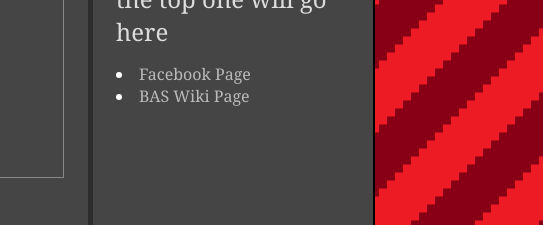
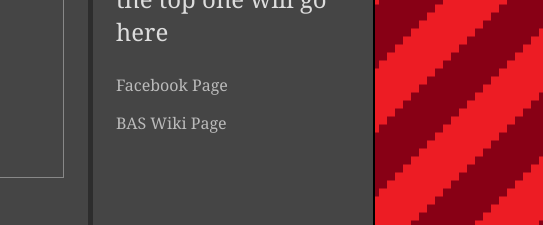
Before and after one commit to Logarathon1/russian-roulette-bot, a plain HTML site: page index.html in a window 1280 px wide. Shown: the part 336-561 px from the top of the page, 737-1280 px from the left. Drawn offline with Linux system fonts and the light colour scheme.

Commit message:
Update index.html

```diff
--- a/index.html
+++ b/index.html
@@ -35,8 +35,8 @@
 <aside>
 <section class = "about">
 <h2>some other menu that's not a dupe of the top one will go here</h2>
-<li><a href = "https://www.facebook.com/RussianRouletteBot1667">Facebook Page</a></li>
-<li><a href = "https://botappreciationsociety.fandom.com/wiki/Russian_Roulette_Bot_1667">BAS Wiki Page</a></li>
+<p><a href = "https://www.facebook.com/RussianRouletteBot1667">Facebook Page</a></p>
+<p><a href = "https://botappreciationsociety.fandom.com/wiki/Russian_Roulette_Bot_1667">BAS Wiki Page</a></p>
 </section>
 </aside>
 
```
